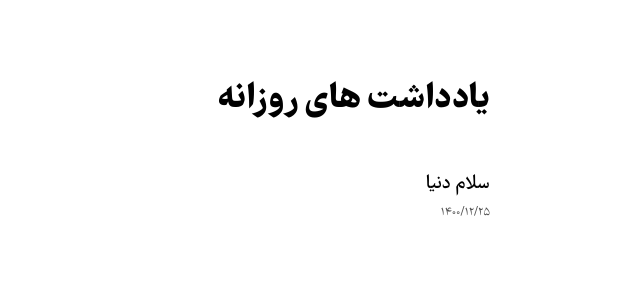
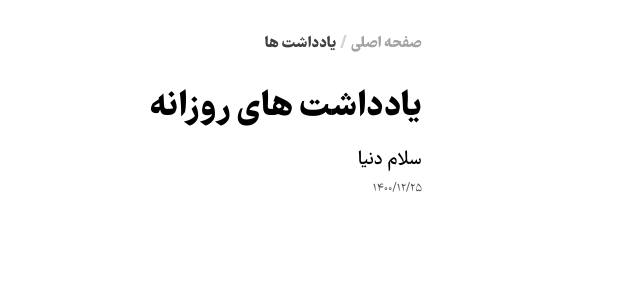
Before and after one commit to behzadam/blog, a Next.js app: page /blog in a window 1280 px wide. Shown: the top 300 px of the page, without its empty margins (534-1174 px from the left). Built offline with nearby package versions, Linux system fonts and the light colour scheme; a web font is replaced by a local one.

Commit message:
refactor: update with breadcrumb

```diff
--- a/components/alert.tsx
+++ /dev/null
@@ -1,48 +0,0 @@
-import Container from './container'
-import cn from 'classnames'
-import { EXAMPLE_PATH } from '../lib/constants'
-
-type Props = {
-  preview?: boolean
-}
-
-const Alert = ({ preview }: Props) => {
-  return (
-    <div
-      className={cn('border-b', {
-        'bg-neutral-800 border-neutral-800 text-white': preview,
-        'bg-neutral-50 border-neutral-200': !preview,
-      })}
-    >
-      <Container>
-        <div className="py-2 text-center text-sm">
-          {preview ? (
-            <>
-              This page is a preview.{' '}
-              <a
-                href="/api/exit-preview"
-                className="underline hover:text-teal-300 duration-200 transition-colors"
-              >
-                Click here
-              </a>{' '}
-              to exit preview mode.
-            </>
-          ) : (
-            <>
-              The source code for this blog is{' '}
-              <a
-                href={`https://github.com/vercel/next.js/tree/canary/examples/${EXAMPLE_PATH}`}
-                className="underline hover:text-blue-600 duration-200 transition-colors"
-              >
-                available on GitHub
-              </a>
-              .
-            </>
-          )}
-        </div>
-      </Container>
-    </div>
-  )
-}
-
-export default Alert
--- a/components/avatar.tsx
+++ /dev/null
@@ -1,15 +0,0 @@
-type Props = {
-  name: string
-  picture: string
-}
-
-const Avatar = ({ name, picture }: Props) => {
-  return (
-    <div className="flex items-center">
-      <img src={picture} className="w-12 h-12 rounded-full mr-4" alt={name} />
-      <div className="text-xl font-bold">{name}</div>
-    </div>
-  )
-}
-
-export default Avatar
--- a/components/container.tsx
+++ b/components/container.tsx
@@ -1,9 +1,14 @@
+import { cn } from "../lib/utils";
+
 type Props = {
-  children?: React.ReactNode
-}
+  children?: React.ReactNode;
+  className?: string;
+};
 
-const Container = ({ children }: Props) => {
-  return <div className="container mx-auto px-5">{children}</div>
-}
+const Container = ({ children, className }: Props) => {
+  return (
+    <div className={cn("container mx-auto px-5", className)}>{children}</div>
+  );
+};
 
-export default Container
+export default Container;
--- a/components/header.tsx
+++ b/components/header.tsx
@@ -2,8 +2,18 @@ import Link from "next/link";
 
 const Header = () => {
   return (
-    <h2 className="font-bold my-8 text-right max-w-2xl mx-auto">
-      <Link href="/blog" className="hover:underline">
+    <h2 className="font-bold my-8 text-right max-w-2xl flex items-center">
+      <Link
+        href="/"
+        className="hover:underline text-neutral-700 hover:text-neutral-900 transition-colors delay-100 underline-offset-4"
+      >
+        صفحه اصلی
+      </Link>
+      <span className="text-neutral-300 px-1">/</span>
+      <Link
+        href="/blog"
+        className="hover:underline text-neutral-700 hover:text-neutral-900 transition-colors delay-100 underline-offset-4"
+      >
         یادداشت ها
       </Link>
     </h2>
--- a/components/home.tsx
+++ b/components/home.tsx
@@ -1,24 +1,5 @@
 import Image from "next/image";
-import Link from "next/link";
-
-const socials = [
-  {
-    title: "GitHub",
-    url: "https://github.com/behzadam",
-  },
-  {
-    title: "LinkedIn",
-    url: "https://www.linkedin.com/in/behzadam/",
-  },
-  {
-    title: "Twitter",
-    url: "https://twitter.com/behzad_pro",
-  },
-  {
-    title: "Instagram",
-    url: "https://instagram.com/behzad.pro?igshid=OGQ5ZDc2ODk2ZA==",
-  },
-];
+import Socials from "./socials";
 
 export default function Home() {
   return (
@@ -43,24 +24,7 @@ export default function Home() {
           </span>
           <span className="text-neutral-700">//</span>
         </h2>
-        <nav className="tk-brother-1816 text-xs flex justify-between max-w-sm mx-auto transition-colors delay-200 mt-2">
-          {socials.map((item) => (
-            <a
-              key={`nav-${item.title}`}
-              href={item.url}
-              className="text-green-400 hover:text-green-500 underline underline-offset-4"
-              target="_blank"
-            >
-              {item.title}
-            </a>
-          ))}
-          <Link
-            className="text-yellow-400 hover:text-yellow-500 underline underline-offset-4"
-            href="/blog"
-          >
-            Blog in Persian
-          </Link>
-        </nav>
+        <Socials />
         <p className="max-w-md my-4 text-neutral-400 leading-relaxed tk-brother-1816 text-sm">
           I am software engineer with 10 years of professional experience
           developing end-to-end software solutions, primarily in front-end
--- a/components/intro.tsx
+++ b/components/intro.tsx
@@ -1,6 +1,18 @@
+import Link from "next/link";
+
 const Intro = () => {
   return (
     <section>
+      <h2 className="font-bold my-8 text-right max-w-2xl flex items-center">
+        <Link
+          href="/"
+          className="hover:underline text-neutral-400 hover:text-neutral-900 transition-colors delay-100 underline-offset-4"
+        >
+          صفحه اصلی
+        </Link>
+        <span className="text-neutral-300 px-1">/</span>
+        <span className="text-neutral-700">یادداشت ها</span>
+      </h2>
       <h1 className="text-xl md:text-4xl font-bold">یادداشت های روزانه</h1>
     </section>
   );
--- /dev/null
+++ b/components/layout-blog.tsx
@@ -0,0 +1,24 @@
+import { cn } from "../lib/utils";
+import Meta from "./meta";
+
+type Props = {
+  children: React.ReactNode;
+  className?: string;
+  dir?: "rtl" | "ltr";
+};
+
+const LayoutBlog = ({ children, className, dir = "rtl" }: Props) => {
+  return (
+    <>
+      <Meta />
+      <div
+        className={cn("min-h-screen max-w-2xl mx-auto", className)}
+        dir={dir}
+      >
+        <main>{children}</main>
+      </div>
+    </>
+  );
+};
+
+export default LayoutBlog;
--- a/components/more-stories.tsx
+++ b/components/more-stories.tsx
@@ -7,8 +7,7 @@ type Props = {
 
 const MoreStories = ({ posts }: Props) => {
   return (
-    <section className="my-8">
-      <div className="grid grid-flow-row divide-y">
+    <section className="grid grid-flow-row divide-y">
       {posts.map((post) => (
         <PostPreview
           key={post.slug}
@@ -17,7 +16,6 @@ const MoreStories = ({ posts }: Props) => {
           slug={post.slug}
         />
       ))}
-      </div>
     </section>
   );
 };
--- a/components/post-title.tsx
+++ b/components/post-title.tsx
@@ -6,7 +6,7 @@ type Props = {
 
 const PostTitle = ({ children }: Props) => {
   return (
-    <h1 className="font-bold text-2xl md:text-4xl leading-relaxed md:leading-relaxed mb-4">
+    <h1 className="font-bold text-2xl md:text-4xl leading-relaxed mb-4">
       {children}
     </h1>
   );
--- /dev/null
+++ b/components/socials.tsx
@@ -0,0 +1,43 @@
+import Link from "next/link";
+
+const socials = [
+  {
+    title: "GitHub",
+    url: "https://github.com/behzadam",
+  },
+  {
+    title: "LinkedIn",
+    url: "https://www.linkedin.com/in/behzadam/",
+  },
+  {
+    title: "Twitter",
+    url: "https://twitter.com/behzad_pro",
+  },
+  {
+    title: "Instagram",
+    url: "https://instagram.com/behzad.pro?igshid=OGQ5ZDc2ODk2ZA==",
+  },
+];
+
+export default function Socials() {
+  return (
+    <nav className="tk-brother-1816 text-xs flex justify-between max-w-sm mx-auto transition-colors delay-200 mt-2">
+      {socials.map((item) => (
+        <a
+          key={`nav-${item.title}`}
+          href={item.url}
+          className="text-green-400 hover:text-green-500 underline underline-offset-4"
+          target="_blank"
+        >
+          {item.title}
+        </a>
+      ))}
+      <Link
+        className="text-yellow-400 hover:text-yellow-500 underline underline-offset-4"
+        href="/blog"
+      >
+        Blog in Persian
+      </Link>
+    </nav>
+  );
+}
--- a/pages/blog.tsx
+++ b/pages/blog.tsx
@@ -1,7 +1,7 @@
 import Head from "next/head";
 import Container from "../components/container";
 import Intro from "../components/intro";
-import Layout from "../components/layout";
+import LayoutBlog from "../components/layout-blog";
 import MoreStories from "../components/more-stories";
 import Post from "../interfaces/post";
 import { getAllPosts } from "../lib/api";
@@ -13,17 +13,15 @@ type Props = {
 
 export default function Blog({ allPosts }: Props) {
   return (
-    <Layout dir="rtl" className={ahang.className}>
+    <LayoutBlog dir="rtl" className={ahang.className}>
       <Head>
         <title>{"یادداشت های بهزاد علی محمدزاد"}</title>
       </Head>
       <Container>
-        <div className="max-w-screen-md mx-auto py-20">
-          <Intro />
-          {allPosts.length > 0 && <MoreStories posts={allPosts} />}
-        </div>
+        <Intro />
+        {allPosts.length > 0 && <MoreStories posts={allPosts} />}
       </Container>
-    </Layout>
+    </LayoutBlog>
   );
 }
 
--- a/pages/posts/[slug].tsx
+++ b/pages/posts/[slug].tsx
@@ -3,7 +3,7 @@ import Head from "next/head";
 import { useRouter } from "next/router";
 import Container from "../../components/container";
 import Header from "../../components/header";
-import Layout from "../../components/layout";
+import LayoutBlog from "../../components/layout-blog";
 import PostBody from "../../components/post-body";
 import PostHeader from "../../components/post-header";
 import PostTitle from "../../components/post-title";
@@ -23,7 +23,7 @@ export default function Post({ post }: Props) {
     return <ErrorPage statusCode={404} />;
   }
   return (
-    <Layout dir="rtl" className={ahang.className}>
+    <LayoutBlog dir="rtl" className={ahang.className}>
       <Container>
         <Header />
         {router.isFallback ? (
@@ -41,7 +41,7 @@ export default function Post({ post }: Props) {
           </>
         )}
       </Container>
-    </Layout>
+    </LayoutBlog>
   );
 }
 
```
Lines whose indentation alone changed are shown as unchanged.
